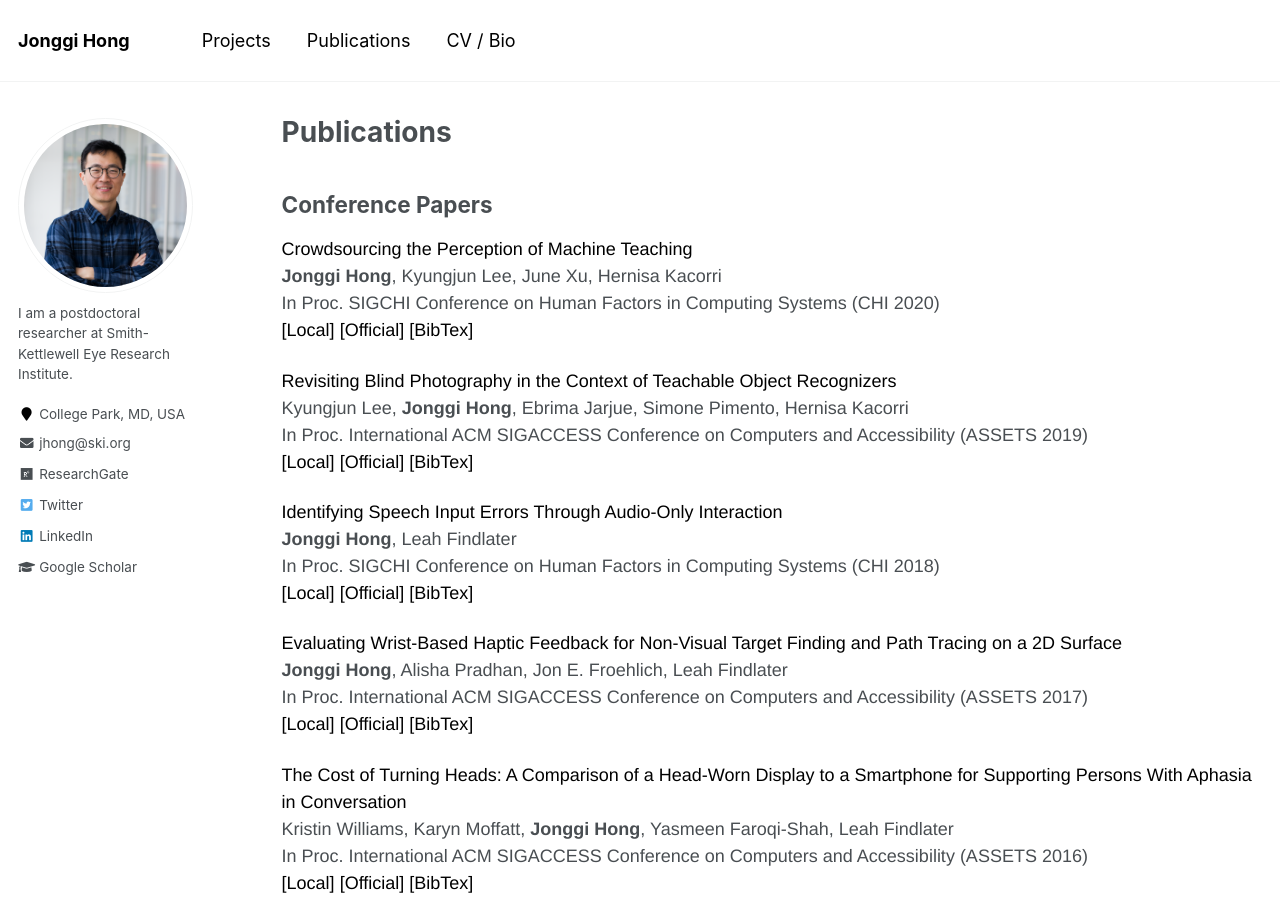
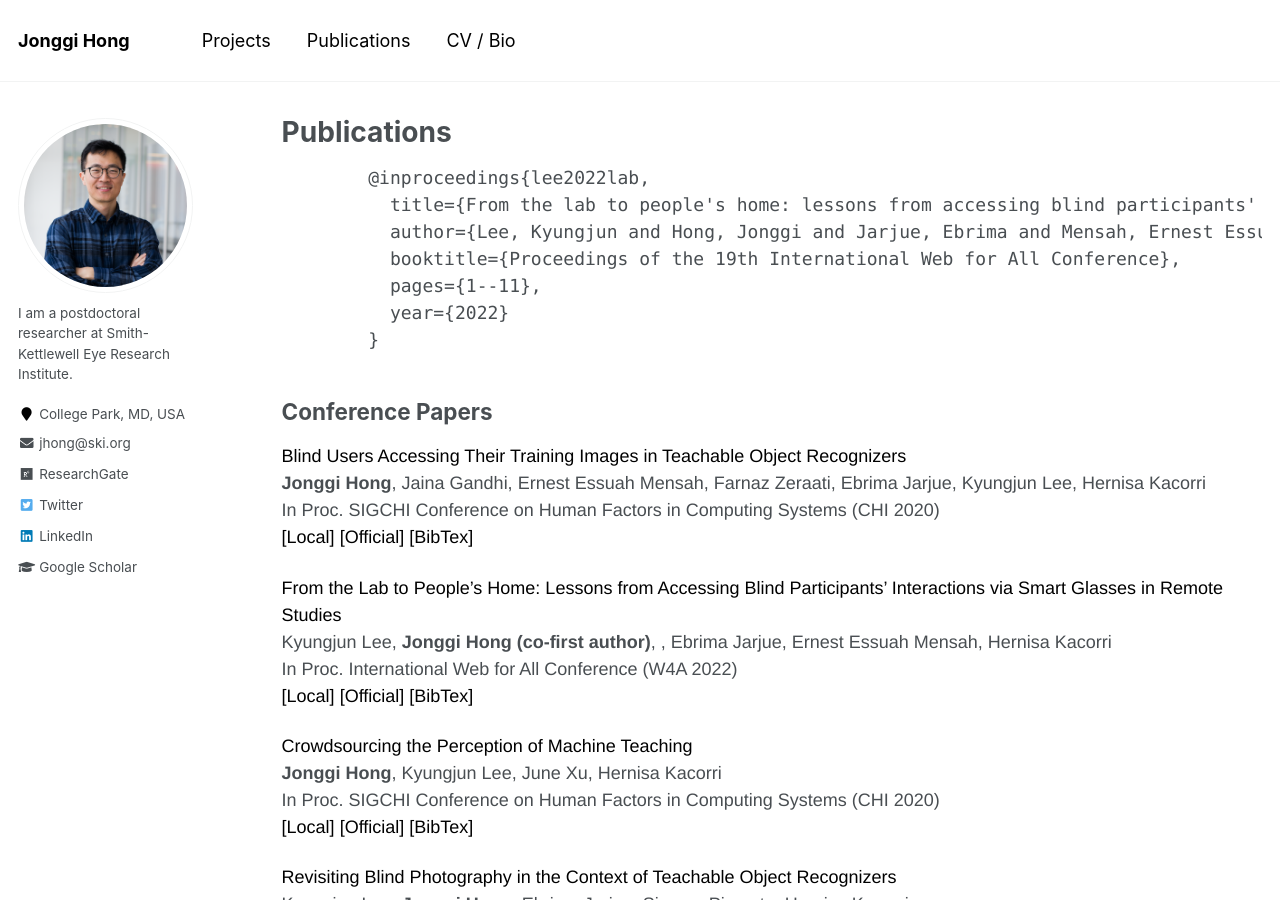
Before and after one commit to jonggi/jonggi.github.io, a Jekyll site: the page built from publications.md, in a window 1280 px wide and 900 px high. Built offline with Jekyll 4.4.1, drawn with Linux system fonts in a browser that asks for light colours.

Commit message:
mm github

```diff
--- a/bibtex.html
+++ b/bibtex.html
@@ -23,6 +23,18 @@ Reference: https://dev.vast.com/jquery-popup-overlay/
 }
 </style>
 
+
+<section id="hong2022fromthelab">
+<pre>
+	@inproceedings{lee2022lab,
+	  title={From the lab to people's home: lessons from accessing blind participants' interactions via smart glasses in remote studies},
+	  author={Lee, Kyungjun and Hong, Jonggi and Jarjue, Ebrima and Mensah, Ernest Essuah and Kacorri, Hernisa},
+	  booktitle={Proceedings of the 19th International Web for All Conference},
+	  pages={1--11},
+	  year={2022}
+	}
+</pre>
+</section>
 
 <section id="hong2020crowdsourcing">
 <pre>
--- a/publications.md
+++ b/publications.md
@@ -19,6 +19,20 @@ $(function(){
 </script>
 
 ## Conference Papers
+
+[Blind Users Accessing Their Training Images in Teachable Object Recognizers](/.)<br>
+**Jonggi Hong**, Jaina Gandhi, Ernest Essuah Mensah, Farnaz Zeraati, Ebrima Jarjue, Kyungjun Lee, Hernisa Kacorri <br>
+In Proc. SIGCHI Conference on Human Factors in Computing Systems (CHI 2020)<br>
+[[Local]](/.)
+[[Official]]()
+<a class="hong2022blind">[BibTex]</a>
+
+[From the Lab to People’s Home: Lessons from Accessing Blind Participants’ Interactions via Smart Glasses in Remote Studies](/.)<br>
+Kyungjun Lee, **Jonggi Hong (co-first author)**, , Ebrima Jarjue, Ernest Essuah Mensah, Hernisa Kacorri<br>
+In Proc. International Web for All Conference (W4A 2022)<br>
+[[Local]](/.)
+[[Official]](https://dl.acm.org/doi/abs/10.1145/3493612.3520448)
+<a class="hong2022fromthelab">[BibTex]</a>
 
 [Crowdsourcing the Perception of Machine Teaching](/papers/CHI2020-CrowdTeaMa.pdf)<br>
 **Jonggi Hong**, Kyungjun Lee, June Xu, Hernisa Kacorri<br>
```
Also changed, not shown: 1 other file.
